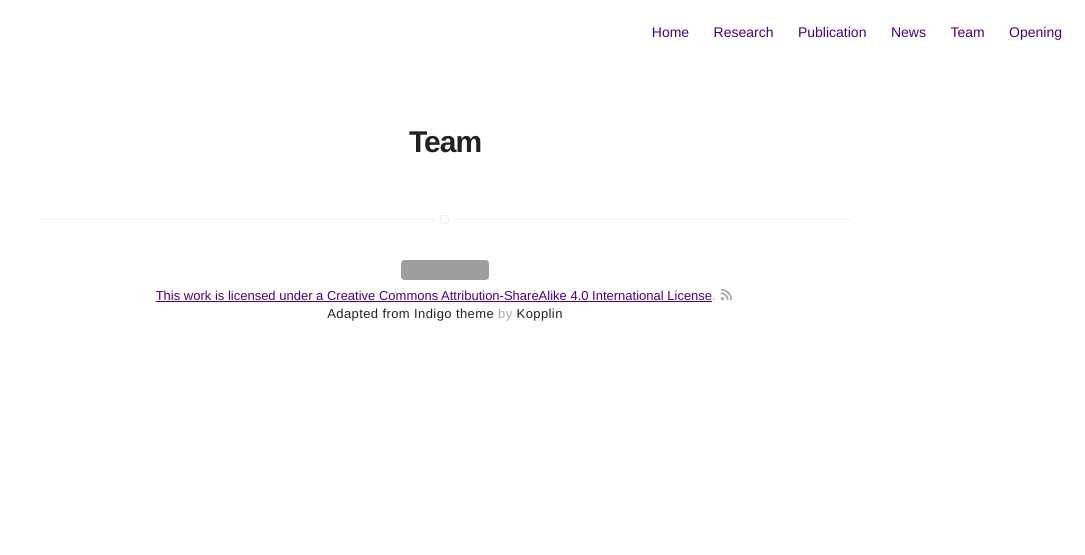
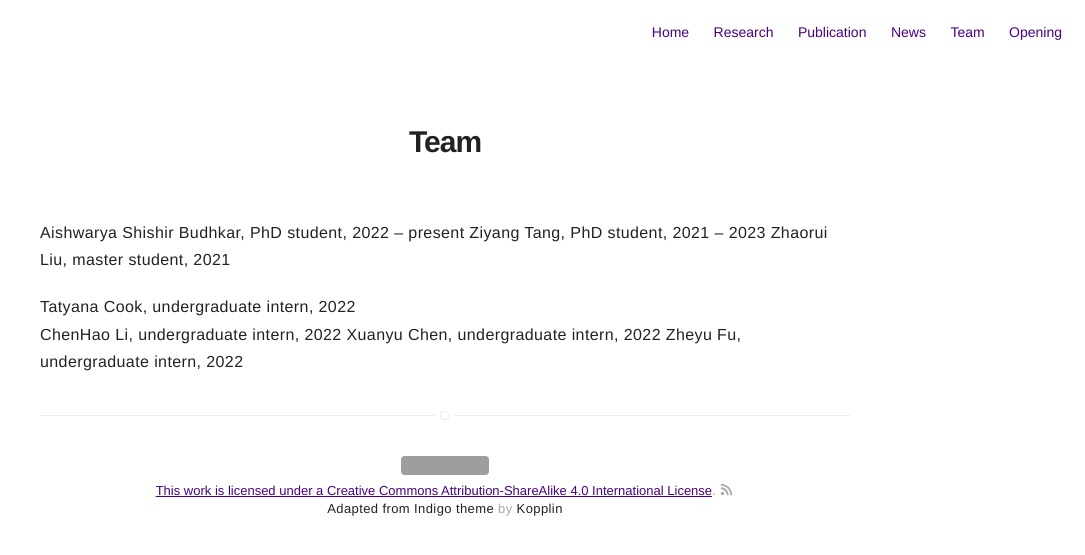
Before and after one commit to QSong-github/SongLab, a Jekyll site: the page built from pages/team.md, in a window 1280 px wide. Shown: the top 555 px of the page, without its empty margins (195-1280 px from the left). Built offline with Jekyll 4.4.1, drawn with Linux system fonts in a browser that asks for light colours; grey boxes are pictures that could not be loaded.

Commit message:
Update team.md

```diff
--- a/pages/team.md
+++ b/pages/team.md
@@ -3,3 +3,12 @@ title: Team
 layout: page
 ---
 # Team
+
+Aishwarya Shishir Budhkar, PhD student,	2022 – present
+Ziyang Tang, PhD student,	2021 – 2023
+Zhaorui Liu, master student, 2021
+
+Tatyana Cook, undergraduate intern,	2022
+ChenHao Li, undergraduate intern,	2022
+Xuanyu Chen, undergraduate intern,	2022
+Zheyu Fu, undergraduate intern,	2022
```
